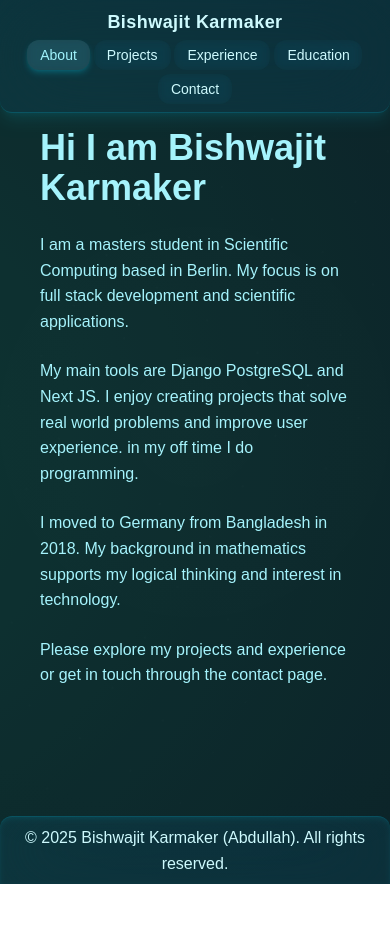
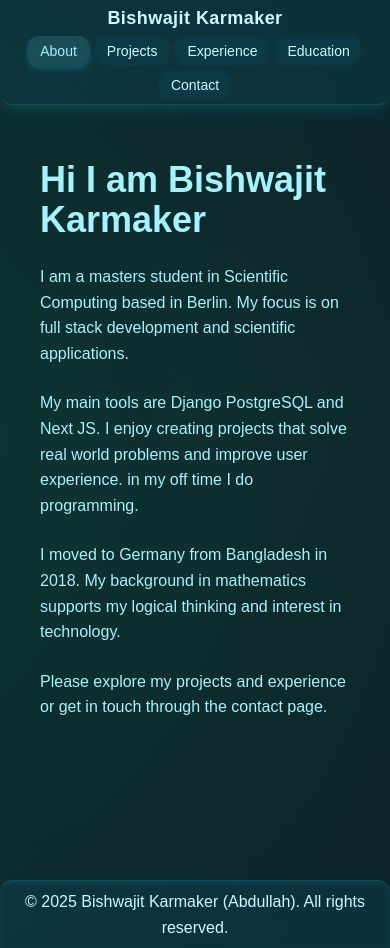
Before and after one commit to Bishwajit93/portfoliosite_frontend, a Next.js app: page / in a window 390 px wide. Before the commit the page ends 884 px from the top, so only its background shows below. Built offline with nearby package versions, Linux system fonts and the light colour scheme.

Commit message:
padding changfes in the header

```diff
--- a/src/components/Layout.tsx
+++ b/src/components/Layout.tsx
@@ -23,7 +23,7 @@ export default function Layout({ children }: Props) {
     <div className="flex flex-col min-h-screen overflow-x-hidden">
       {/* Header */}
       <header className="bg-cyan-900/30 shadow-lg shadow-cyan-400/10 border-b border-cyan-400/20
-        px-3 sm:px-6 py-2 sm:py-3 fixed top-0 w-full backdrop-blur-2xl z-50 text-cyan-100 rounded-b-xl">
+        px-3 sm:px-6 py-1 sm:py-3 fixed top-0 w-full backdrop-blur-2xl z-50 text-cyan-100 rounded-b-xl">
         <div className="max-w-5xl mx-auto flex flex-col sm:flex-row justify-center sm:justify-between items-center gap-1 sm:gap-4">
           <Link href="/" className="text-lg sm:text-xl font-extrabold tracking-wide whitespace-nowrap glow-text">
             Bishwajit Karmaker
@@ -50,7 +50,7 @@ export default function Layout({ children }: Props) {
       </header>
 
       {/* Main Content */}
-      <main className="flex-1 w-full max-w-3xl mx-auto px-6 md:px-8 py-28">
+      <main className="flex-1 w-full max-w-3xl mx-auto px-6 md:px-8 py-36">
         {children}
       </main>
 
```
